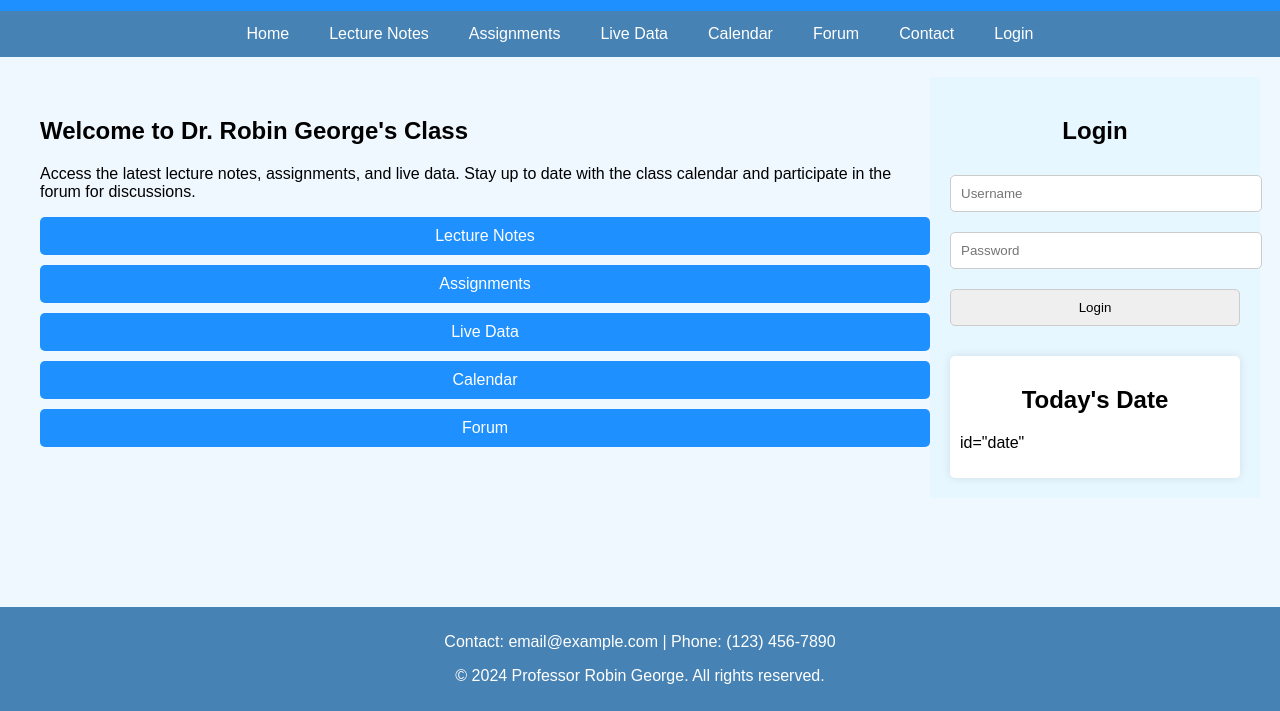
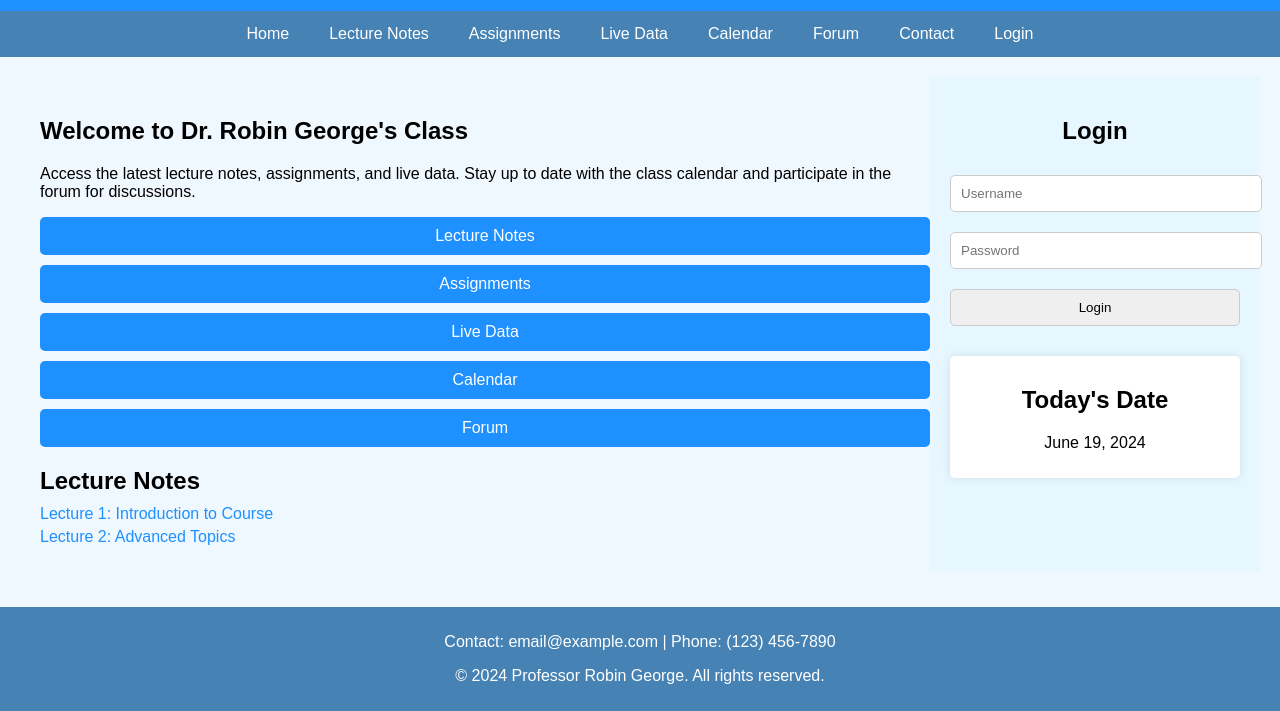
Before and after one commit to robichd/professor-robingeorge-website, a plain HTML site: page index.html in a window 1280 px wide. Shown: the part 89-800 px from the top of the page. Drawn offline with Linux system fonts and the light colour scheme.

Commit message:
Update index.html

```diff
--- a/index.html
+++ b/index.html
@@ -86,6 +86,22 @@
             background-color: #fff;
             border-radius: 5px;
             box-shadow: 0 0 10px rgba(0, 0, 0, 0.1);
+             text-align: center;
+        }
+        .lecture-notes {
+            margin-top: 20px;
+        }
+        .lecture-notes h2 {
+            margin-bottom: 10px;
+        }
+        .lecture-notes a {
+            display: block;
+            margin: 5px 0;
+            color: #1e90ff;
+            text-decoration: none;
+        }
+        .lecture-notes a:hover {
+            text-decoration: underline;
         }
     </style>
 </head>
@@ -112,6 +128,12 @@
             <a href="#" class="button">Live Data</a>
             <a href="#" class="button">Calendar</a>
             <a href="#" class="button">Forum</a>
+            <div class="lecture-notes">
+                <h2>Lecture Notes</h2>
+                <a href="https://github.com/robichd/professor-robingeorge-website/raw/main/lecture1.pdf" target="_blank">Lecture 1: Introduction to Course</a>
+                <a href="https://github.com/robichd/professor-robingeorge-website/raw/main/lecture2.pdf" target="_blank">Lecture 2: Advanced Topics</a>
+
+            </div>
         </div>
         <div class="sidebar">
             <h2>Login</h2>
@@ -122,7 +144,7 @@
             </form>
             <div class="calendar">
                 <h2>Today's Date</h2>
-                <p>id="date"</p>
+                <p id="date"></p>
             </div>
         </div>
     </div>
```
